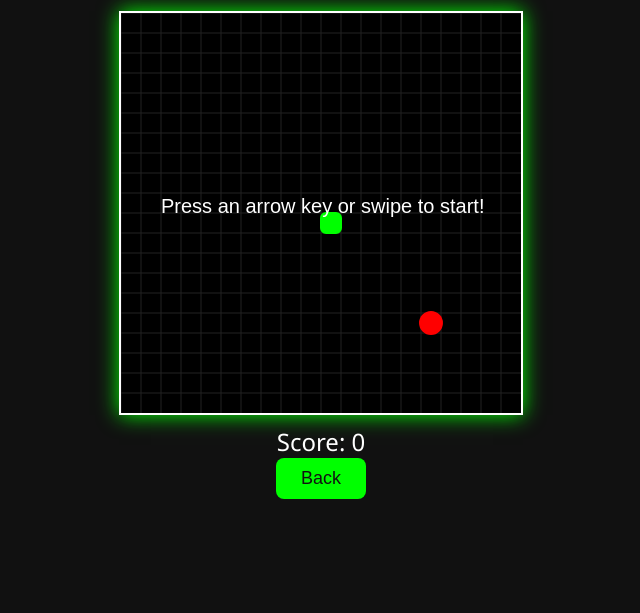
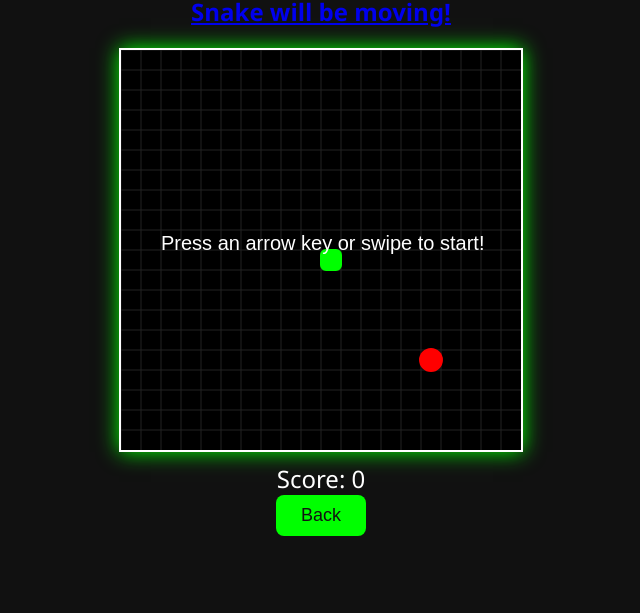
Before and after one commit to BlobbyOfficial/snake-game, a plain HTML site: page html/game.html in a window 1280 px wide. Shown: the part 187-800 px from the top of the page, without its empty margins (319-959 px from the left). Drawn offline with Linux system fonts and the light colour scheme.

Commit message:
Update game.html

```diff
--- a/html/game.html
+++ b/html/game.html
@@ -9,6 +9,7 @@
 <body>
   <div class="game-container">
     <h1>Snake.io</h1>
+    <h2><a href="https://classic-games-hub.blobbyofficial.com/games/snake/snake-game">Snake will be moving!</a></h2>
     <canvas id="gameCanvas" width="400" height="400"></canvas>
     <div class="score">Score: <span id="score">0</span></div>
     <button id="backButton" onclick="window.location.href='index.html'">Back</button>
```
